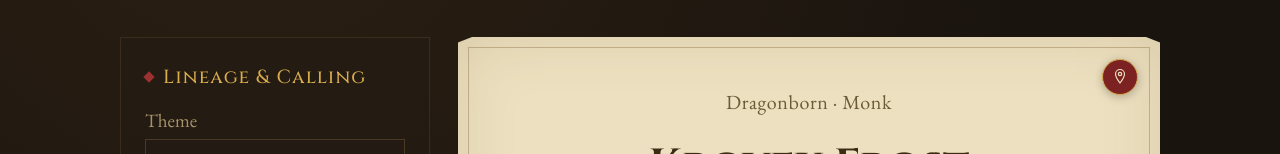
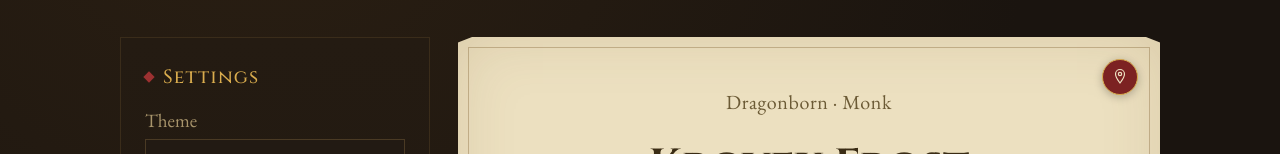
Before and after one commit to DanielHearn/heronym, a React (Vite) app: page / in a window 1280 px wide. Shown: the part 140-294 px from the top of the page. Built offline with nearby package versions, Linux system fonts and the light colour scheme.

Commit message:
Rename settings label

```diff
--- a/src/App.tsx
+++ b/src/App.tsx
@@ -133,7 +133,7 @@ export default function App() {
       <div className="layout">
         <div className="panel">
           <div className="panel-heading">
-            <h2>Lineage &amp; Calling</h2>
+            <h2>Settings</h2>
             <button
               className="options-toggle"
               type="button"
```
